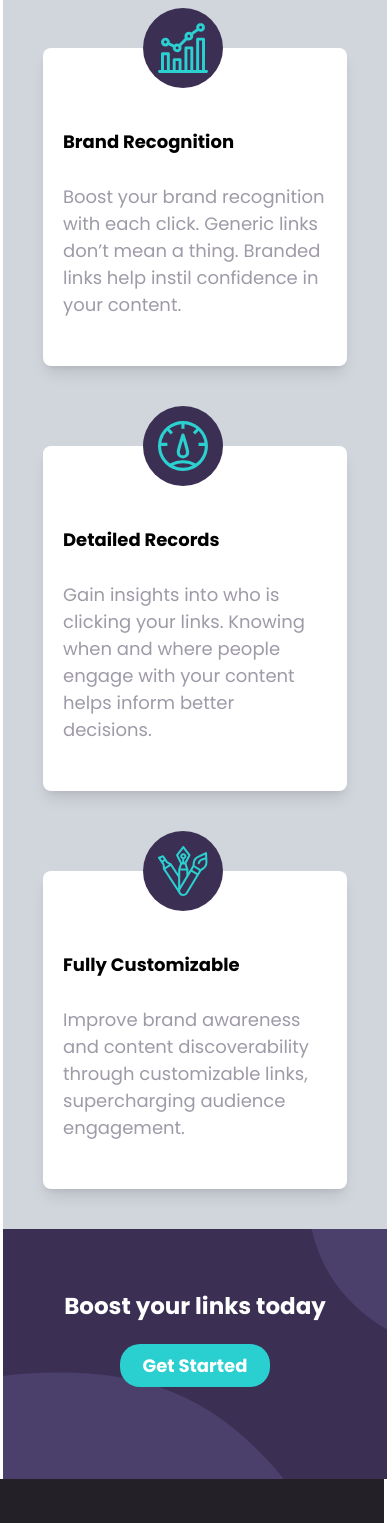
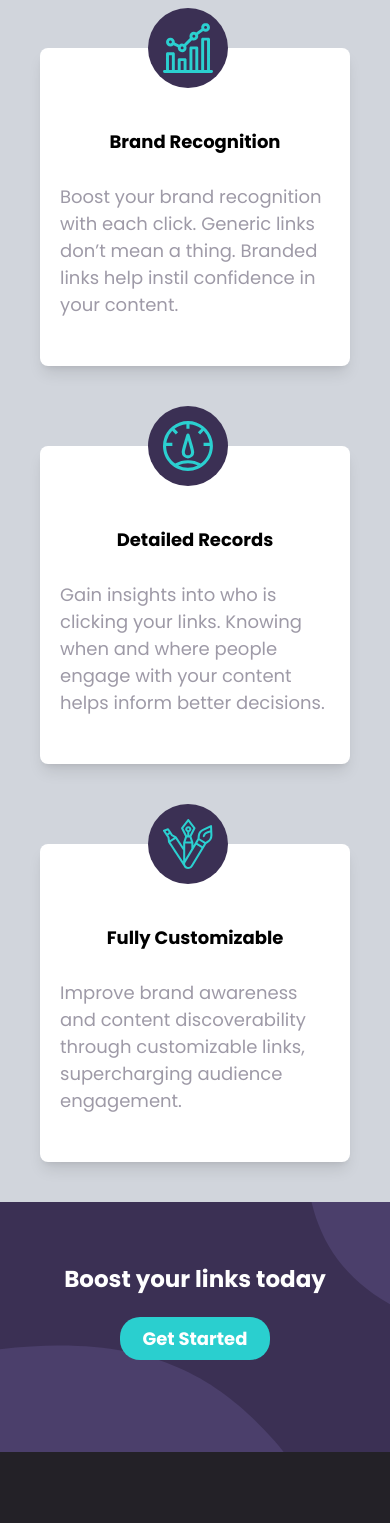
Before and after one commit to YounQsheyex/shortly, a React (Vite) app: page / in a window 390 px wide. Shown: the part 1340-2863 px from the top of the page. Built offline with nearby package versions, Linux system fonts and the light colour scheme.

Commit message:
feat:rescale for sm screen

```diff
--- a/src/components/Footer.jsx
+++ b/src/components/Footer.jsx
@@ -6,7 +6,7 @@ import instagram from "../assets/icon-instagram.svg";
 
 const Footer = () => {
   return (
-    <div className="w-sm lg:w-full bg-[hsl(260,8%,14%)]">
+    <div className="w-full lg:w-full bg-[hsl(260,8%,14%)]">
       <div className="w-full lg:w-[1024px] mx-auto p-10">
         <div className="lg:grid lg:grid-cols-12 text-[hsl(0,0%,75%)]  mt-6">
           <div className="col-span-4">
--- a/src/components/GetStared.jsx
+++ b/src/components/GetStared.jsx
@@ -2,7 +2,7 @@ import React from "react";
 
 const GetStared = () => {
   return (
-    <div className="getstarted w-sm lg:w-full  bg-[hsl(257,27%,26%)] mx-auto h-[250px]">
+    <div className="getstarted w-full lg:w-full  bg-[hsl(257,27%,26%)] mx-auto h-[250px]">
       <div className="w-full lg:w-[1024px] mx-auto p-15 text-center flex flex-col items-center">
         <h1 className="text-white text-[23px] lg:text-[50px] font-[700]">
           Boost your links today
--- a/src/components/HeroDown.jsx
+++ b/src/components/HeroDown.jsx
@@ -3,9 +3,9 @@ import { statistics } from "../../data";
 
 const HeroDown = () => {
   return (
-    <div className="w-sm lg:w-full mx-auto p-10 mt-40 bg-gray-300 ">
+    <div className="w-full lg:w-full mx-auto p-10 mt-40 bg-gray-300 ">
       <div className="relative w-full lg:w-[1024px] mx-auto lg:relative">
-        <div className="absolute w-[330px] lg:mx-auto lg:mx-0 lg:w-[1024px] h-[150px] p-5 lg:p-10 bgshort rounded-lg lg:absolute -top-80 ">
+        <div className="absolute w-[330px] mx-auto lg:mx-0 lg:w-[1024px] h-[150px] p-5 lg:p-10 bgshort rounded-lg lg:absolute -top-80 ">
           <form className="flex flex-col lg:flex lg:flex-row items-center justify-center gap-2 lg:gap-3 lg:p-2">
             <input
               type="text"
@@ -35,7 +35,7 @@ const HeroDown = () => {
                   index * 70
                 }px] left-[${index * 50}px] z-[${index}]`}
               >
-                <div className="flex items-center justify-center rounded-full w-[80px] h-[80px]  bg-[hsl(257,27%,26%)] mb-2 absolute -top-10 left-25 lg:left-5">
+                <div className="flex items-center justify-center rounded-full w-[80px] h-[80px]  bg-[hsl(257,27%,26%)] mb-2 absolute -top-10 left-27 lg:left-5">
                   <img
                     src={items.icon}
                     alt="img"
@@ -43,7 +43,9 @@ const HeroDown = () => {
                   />
                 </div>
                 <div className="w-full lg:w-[200px] mt-15">
-                  <h1 className="font-[700] text-[18px]">{items.title}</h1>
+                  <h1 className="font-[700] text-[18px] text-center lg:text-start">
+                    {items.title}
+                  </h1>
                 </div>
                 <div className="w-full lg:w-[330px] my-7">
                   <p className="text-[18px] text-[hsl(257,7%,63%)]">
--- a/src/components/Navbar.jsx
+++ b/src/components/Navbar.jsx
@@ -28,7 +28,7 @@ const Navbar = () => {
             </div>
             <ul
               tabIndex={0}
-              className="dropdown-content menu bg-[hsl(257,27%,26%)] rounded-box z-5 w-[325px] h-[400px] p-2 shadow-sm "
+              className="dropdown-content menu bg-[hsl(257,27%,26%)] rounded-box z-5 w-[325px] h-[400px] p-2 shadow-sm rounded-lg "
             >
               <li>
                 <div className="flex flex-col items-center gap-10 font-[700] text-white text-[22px] cursor-pointer p-5">
```
